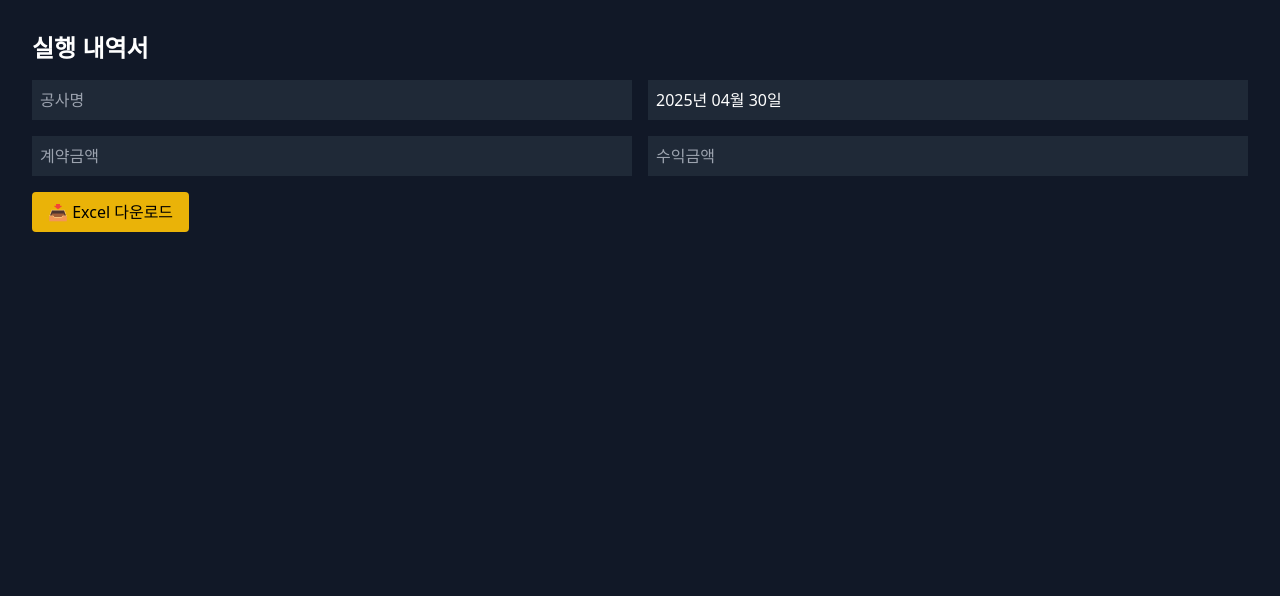
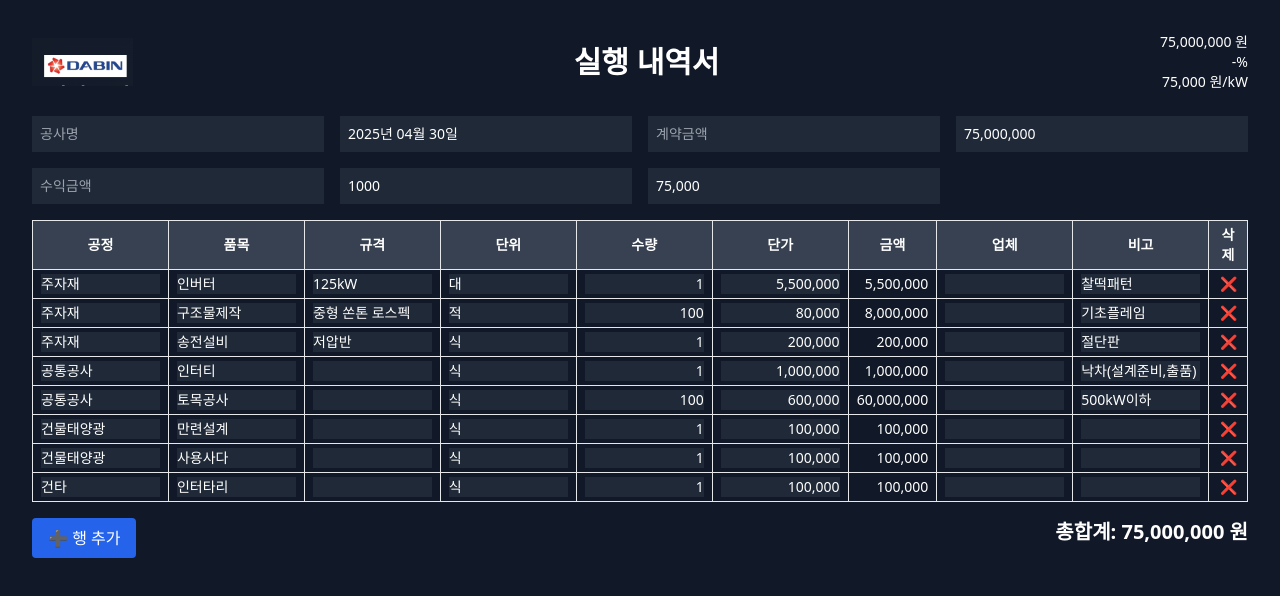
Before and after one commit to leejungmin1649/dabin, a Next.js app: page / in a window 1280 px wide. Shown: the top 596 px of the page. Built offline with nearby package versions, Linux system fonts and the light colour scheme.

Commit message:
Update index.js

```diff
--- a/pages/index.js
+++ b/pages/index.js
@@ -6,12 +6,17 @@ export default function Home() {
   const [projectName, setProjectName] = useState('');
   const [date, setDate] = useState('2025년 04월 30일');
   const [contractAmount, setContractAmount] = useState('');
-  const [contractCapacity, setContractCapacity] = useState(247.0);
+  const [contractCapacity, setContractCapacity] = useState(1000);
   const [revenueAmount, setRevenueAmount] = useState('');
   const [rows, setRows] = useState([
-    { 공정: "주자재", 품목: "인버터", 규격: "125kW", 단위: "대", 수량: 1, 단가: 5500000, 업체: "", 비고: "", id: 1 },
-    { 공정: "주자재", 품목: "구조물제작", 규격: "용융 또는 포스멕", 단위: "KW", 수량: 100, 단가: 80000, 업체: "", 비고: "", id: 2 },
-    // ... 이하 생략 (위 내용 그대로 추가)
+    { id: 1, 공정: '주자재', 품목: '인버터', 규격: '125kW', 단위: '대', 수량: 1, 단가: 5500000, 업체: '', 비고: '찰떡패턴' },
+    { id: 2, 공정: '주자재', 품목: '구조물제작', 규격: '중형 쏜톤 로스펙', 단위: '적', 수량: 100, 단가: 80000, 업체: '', 비고: '기초플레임' },
+    { id: 3, 공정: '주자재', 품목: '송전설비', 규격: '저압반', 단위: '식', 수량: 1, 단가: 200000, 업체: '', 비고: '절단판' },
+    { id: 4, 공정: '공통공사', 품목: '인터티', 규격: '', 단위: '식', 수량: 1, 단가: 1000000, 업체: '', 비고: '낙차(설계준비,출품)' },
+    { id: 5, 공정: '공통공사', 품목: '토목공사', 규격: '', 단위: '식', 수량: 100, 단가: 600000, 업체: '', 비고: '500kW이하' },
+    { id: 6, 공정: '건물태양광', 품목: '만련설계', 규격: '', 단위: '식', 수량: 1, 단가: 100000, 업체: '', 비고: '' },
+    { id: 7, 공정: '건물태양광', 품목: '사용사다', 규격: '', 단위: '식', 수량: 1, 단가: 100000, 업체: '', 비고: '' },
+    { id: 8, 공정: '건타', 품목: '인터타리', 규격: '', 단위: '식', 수량: 1, 단가: 100000, 업체: '', 비고: '' },
   ]);
 
   useEffect(() => {
@@ -52,50 +57,71 @@ export default function Home() {
     setRows(rows.filter(row => row.id !== id));
   };
 
-  const formatNumber = (num) => {
-    return num?.toLocaleString() ?? '-';
+  const calculateTotal = () => {
+    return rows.reduce((sum, row) => sum + (row.수량 * row.단가 || 0), 0);
   };
 
-  const calculateTotal = () => {
-    return rows.reduce((sum, row) => sum + (row.수량 * row.단가 || 0), 0).toLocaleString();
-  };
-
-  const exportToExcel = () => {
-    const wb = XLSX.utils.book_new();
-    const data = [
-      ['실행 내역서'],
-      ['공사명', projectName, '', '', '작성일', date],
-      ['계약금액', contractAmount, '', '', '계약용량', contractCapacity],
-      ['수익금액', revenueAmount, '', '', '실행금액', calculateTotal().replace(/,/g, '')],
-      [],
-      ['공정', '품목', '규격', '단위', '수량', '단가', '금액', '업체', '비고']
-    ];
-    const body = rows.map(r => [
-      r.공정, r.품목, r.규격, r.단위,
-      r.수량 || '', r.단가?.toLocaleString() || '',
-      (r.수량 * r.단가)?.toLocaleString() || '',
-      r.업체, r.비고
-    ]);
-    data.push(...body);
-    const ws = XLSX.utils.aoa_to_sheet(data);
-    XLSX.utils.book_append_sheet(wb, ws, '실행내역서');
-    XLSX.writeFile(wb, '실행내역서.xlsx');
-  };
+  const formatNumber = (num) => num?.toLocaleString() ?? '-';
 
   return (
     <div className="min-h-screen bg-gray-900 text-white p-8">
-      <h1 className="text-2xl font-bold mb-4">실행 내역서</h1>
-
-      <div className="grid grid-cols-1 sm:grid-cols-2 gap-4 mb-4">
-        <input type="text" value={projectName} onChange={(e) => setProjectName(e.target.value)} placeholder="공사명" className="p-2 bg-gray-800" />
-        <input type="text" value={date} onChange={(e) => setDate(e.target.value)} placeholder="작성일" className="p-2 bg-gray-800" />
-        <input type="text" value={contractAmount} onChange={(e) => setContractAmount(e.target.value)} placeholder="계약금액" className="p-2 bg-gray-800" />
-        <input type="text" value={revenueAmount} onChange={(e) => setRevenueAmount(e.target.value)} placeholder="수익금액" className="p-2 bg-gray-800" />
+      <div className="mb-6 flex items-center justify-between">
+        <img src="/logo-dabin.png" alt="다빈이앤씨 로고" className="h-12" />
+        <h1 className="text-3xl font-bold">실행 내역서</h1>
+        <div className="text-right text-sm">
+          <div>{formatNumber(calculateTotal())} 원</div>
+          <div>{contractAmount ? ((calculateTotal() / parseFloat(contractAmount)) * 100).toFixed(2) : '-'}%</div>
+          <div>{contractCapacity ? (calculateTotal() / contractCapacity).toLocaleString() : '-'} 원/kW</div>
+        </div>
       </div>
-
-      <button onClick={exportToExcel} className="bg-yellow-500 text-black px-4 py-2 rounded">
-        📥 Excel 다운로드
-      </button>
+      <div className="grid grid-cols-2 sm:grid-cols-4 gap-4 text-sm mb-4">
+        <input value={projectName} onChange={e => setProjectName(e.target.value)} className="bg-gray-800 p-2" placeholder="공사명" />
+        <input value={date} onChange={e => setDate(e.target.value)} className="bg-gray-800 p-2" placeholder="작성일" />
+        <input value={contractAmount} onChange={e => setContractAmount(e.target.value)} className="bg-gray-800 p-2" placeholder="계약금액" />
+        <input value={calculateTotal().toLocaleString()} readOnly className="bg-gray-800 p-2" placeholder="실행금액" />
+        <input value={revenueAmount} onChange={e => setRevenueAmount(e.target.value)} className="bg-gray-800 p-2" placeholder="수익금액" />
+        <input value={contractCapacity} onChange={e => setContractCapacity(e.target.value)} className="bg-gray-800 p-2" placeholder="계약용량" />
+        <input value={(calculateTotal() / contractCapacity).toLocaleString()} readOnly className="bg-gray-800 p-2" placeholder="실행단가" />
+      </div>
+      <table className="table-auto w-full text-sm border border-white mb-4">
+        <thead className="bg-gray-700">
+          <tr>
+            {['공정', '품목', '규격', '단위', '수량', '단가', '금액', '업체', '비고', '삭제'].map((col, idx) => (
+              <th key={idx} className="border px-2 py-1">{col}</th>
+            ))}
+          </tr>
+        </thead>
+        <tbody>
+          {rows.map((row, i) => (
+            <tr key={row.id}>
+              {['공정', '품목', '규격', '단위'].map(key => (
+                <td key={key} className="border px-2 py-1">
+                  <input value={row[key]} onChange={e => updateRow(i, key, e.target.value)} className="bg-gray-800 w-full" />
+                </td>
+              ))}
+              {['수량', '단가'].map(key => (
+                <td key={key} className="border px-2 py-1">
+                  <input value={row[key]?.toLocaleString()} onChange={e => updateRow(i, key, e.target.value)} className="bg-gray-800 text-right w-full" />
+                </td>
+              ))}
+              <td className="border px-2 py-1 text-right">{formatNumber(row.수량 * row.단가)}</td>
+              <td className="border px-2 py-1">
+                <input value={row.업체} onChange={e => updateRow(i, '업체', e.target.value)} className="bg-gray-800 w-full" />
+              </td>
+              <td className="border px-2 py-1">
+                <input value={row.비고} onChange={e => updateRow(i, '비고', e.target.value)} className="bg-gray-800 w-full" />
+              </td>
+              <td className="border px-2 py-1 text-center">
+                <button onClick={() => deleteRow(row.id)} className="text-red-400">❌</button>
+              </td>
+            </tr>
+          ))}
+        </tbody>
+      </table>
+      <div className="flex justify-between">
+        <button onClick={addRow} className="bg-blue-600 px-4 py-2 rounded text-white">➕ 행 추가</button>
+        <div className="text-xl font-bold">총합계: {formatNumber(calculateTotal())} 원</div>
+      </div>
     </div>
   );
 }
```
